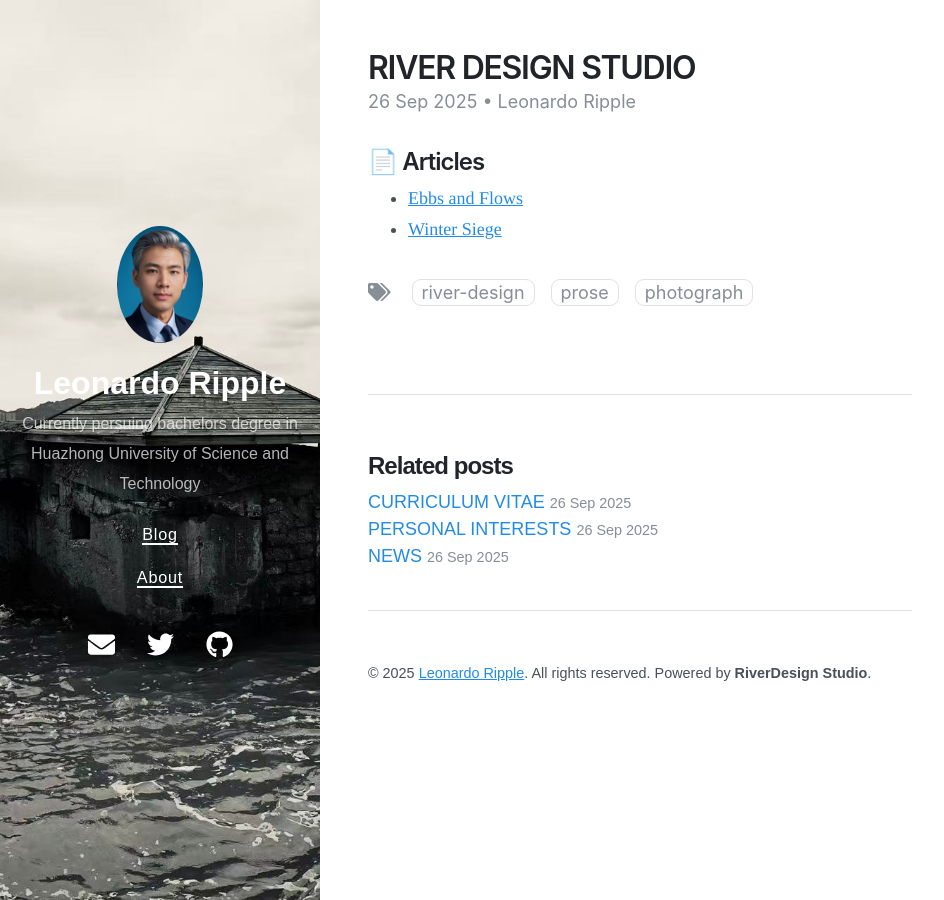
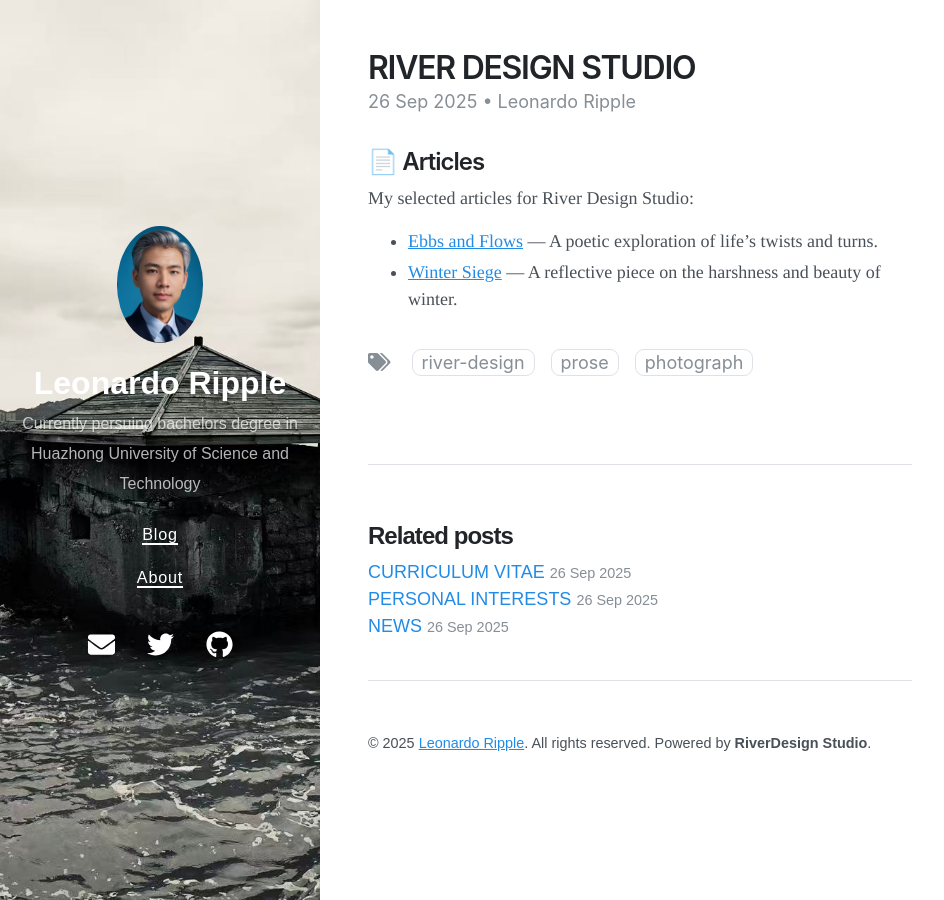
Before and after one commit to LeonardoRipple127/Leonardo-Ripple.github.io, a Jekyll site: the page built from _posts/2025-09-27-river-design.md, in a window 1280 px wide. Shown: the whole page, without its empty margins (0-944 px from the left). Built offline with Jekyll 4.4.1, drawn with Linux system fonts in a browser that asks for light colours; nearby versions of some CDN libraries.

Commit message:
updated river

```diff
--- a/_posts/2025-09-27-river-design.md
+++ b/_posts/2025-09-27-river-design.md
@@ -12,5 +12,7 @@ excerpt: "The pause of the Earth"
 
 ## 📄 Articles
 
-- [Ebbs and Flows](https://mp.weixin.qq.com/s/zqEusjqcGWk_Bjz3YRyUyQ)
-- [Winter Siege](https://mp.weixin.qq.com/s/0DWlOcEkvKB-zWftEKg8rQ)
+My selected articles for River Design Studio:
+
+- [Ebbs and Flows](https://mp.weixin.qq.com/s/zqEusjqcGWk_Bjz3YRyUyQ) — A poetic exploration of life's twists and turns.
+- [Winter Siege](https://mp.weixin.qq.com/s/0DWlOcEkvKB-zWftEKg8rQ) — A reflective piece on the harshness and beauty of winter.
```
